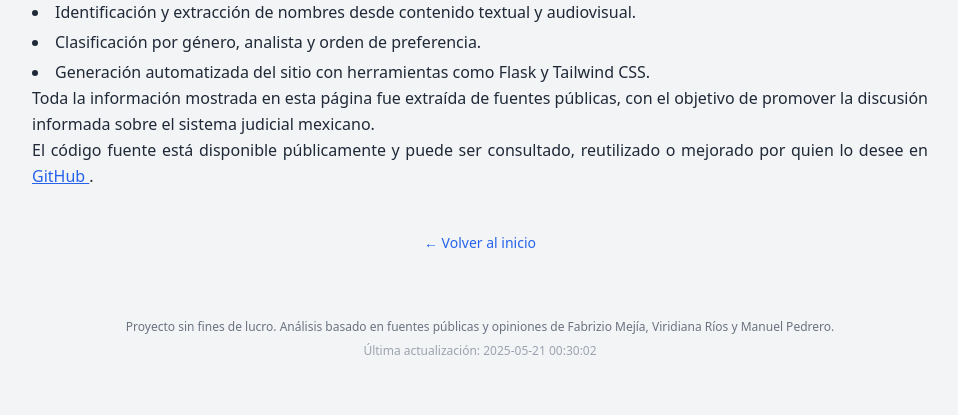
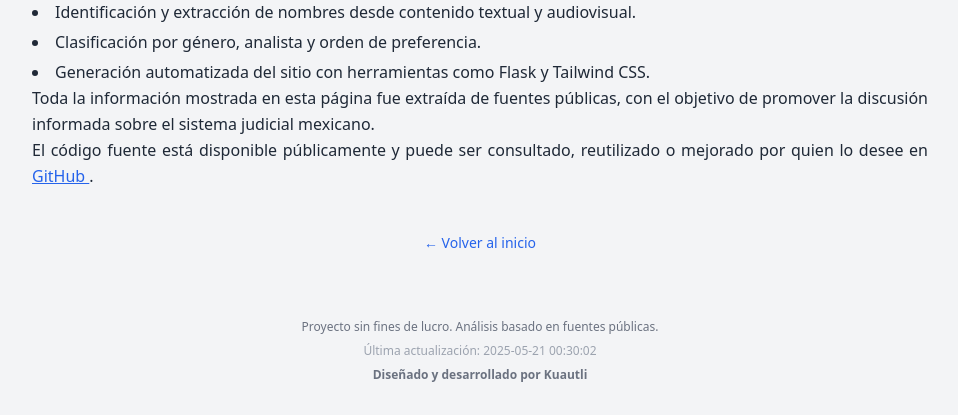
Before and after one commit to cuauhtemocbe/judicial-candidates-mx, a Flask app: page /acerca in a window 1280 px wide. Shown: the part 485-900 px from the top of the page, without its empty margins (160-1118 px from the left). Before the commit the page ends 840 px from the top, so only its background shows below. Run offline with Flask 3, Linux system fonts and the light colour scheme; some libraries are stand-ins or nearby versions.

Commit message:
Add author

```diff
--- a/app/templates/layout.html
+++ b/app/templates/layout.html
@@ -46,12 +46,17 @@
 
   <!-- Pie de página -->
   <footer class="text-center text-xs text-gray-500 mt-16 mb-8 px-4">
-    Proyecto sin fines de lucro. Análisis basado en fuentes públicas y opiniones de Fabrizio Mejía, Viridiana Ríos y
-    Manuel Pedrero.
+    Proyecto sin fines de lucro. Análisis basado en fuentes públicas.
+
     <p class="mt-2 text-gray-400">
       Última actualización: {{ last_updated or "Fecha no disponible" }}
     </p>
+
+    <p class="mt-2 text-xs text-gray-500 font-semibold">
+      Diseñado y desarrollado por <strong>Kuautli</strong>
+    </p>
   </footer>
+
 
 </body>
 
```
